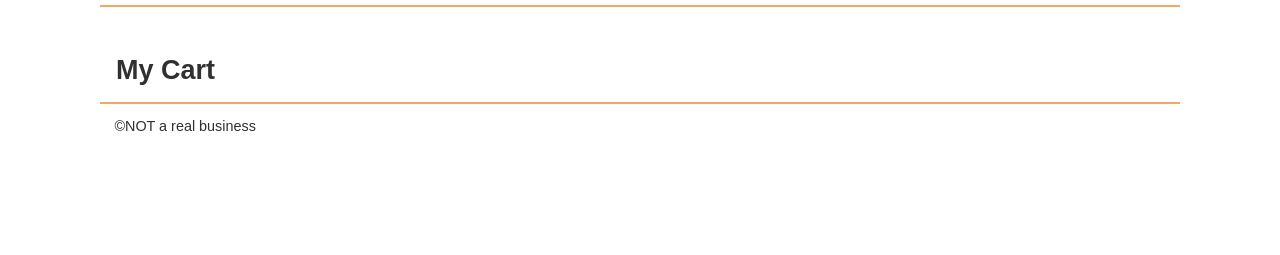
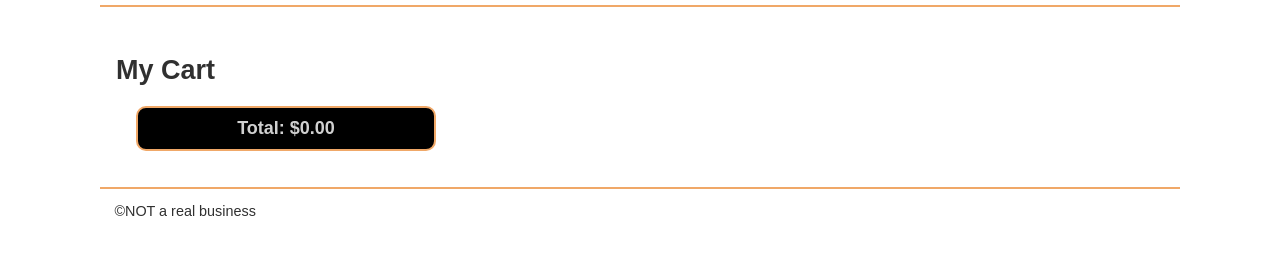
Before and after one commit to NefiMuniz/wdd330--Team06, a website: page src/cart/index.html in a window 1280 px wide. Shown: the part 71-326 px from the top of the page. Drawn offline with Linux system fonts and the light colour scheme.

Commit message:
Adding total to the cart

```diff
--- a/package.json
+++ b/package.json
@@ -19,7 +19,7 @@
     "eslint-plugin-import": "^2.29.1",
     "jest": "^29.7.0",
     "prettier": "^3.2.5",
-    "vite": "^5.4.7"
+    "vite": "^6.3.5"
   },
   "babel": {
     "presets": [
--- a/src/cart/index.html
+++ b/src/cart/index.html
@@ -90,6 +90,8 @@
             <p class="cart-card__price">$199.99</p>
           </li> -->
         </ul>
+
+        <p class="cart-total"> Total</p>
       </section>
     </main>
 
--- a/src/css/style.css
+++ b/src/css/style.css
@@ -21,7 +21,7 @@
 }
 
 body {
-  font-family: var(--font-body);
+  font-family: var(--font-body), sans-serif ;
   font-size: var(--font-base);
   color: var(--dark-grey);
 }
@@ -47,7 +47,7 @@ p {
   display: flex;
   font-size: 30px;
   text-align: right;
-  font-family: var(--font-headline);
+  font-family: var(--font-headline), sans-serif;
 }
 
 .logo img {
@@ -191,6 +191,19 @@ button {
   font-size: 1em;
 }
 
+
+
+.cart-total {
+  text-align: center;
+  color: #d0d0d0;
+  background-color: black;
+  border-radius: 10px;
+  border:2px solid var(--primary-color) ;
+  padding: 10px;
+  font-weight: bold;
+  margin: 20px;
+  width: 300px;
+}
 /* End product list card */
 
 .product-detail {
--- a/src/js/cart.js
+++ b/src/js/cart.js
@@ -1,6 +1,9 @@
 //
 
 import { getLocalStorage, setLocalStorage } from "./utils.mjs";
+
+let cartItemsTotal = document.querySelector(".cart-total");
+
 
 function cartItemTemplate(item) {
   return `
@@ -36,6 +39,9 @@ function removeCartItem(e) {
   cart = cart.filter((item) => item.Id !== idToRemove);
   setLocalStorage("so-cart", cart);
   renderCartContents(); // Re-render cart
+
+  // update the total price after removal
+  getTotal();
 }
 
 // Update renderCartContents to call attachRemoveListeners
@@ -45,6 +51,15 @@ function renderCartContents() {
   const htmlItems = cartItems.map((item) => cartItemTemplate(item));
   document.querySelector(".product-list").innerHTML = htmlItems.join("");
   attachRemoveListeners();
+
+}
+
+
+function getTotal() {
+  cartItemsTotal = getLocalStorage("so-cart") || [];
+  const total  = cartItemsTotal.reduce((sum, item) => sum + item.FinalPrice, 0);
+  document.querySelector(".cart-total").textContent = `Total: $${total.toFixed(2)}`;
 }
 
 renderCartContents();
+getTotal();
```
Also changed, not shown: 2 other files.
